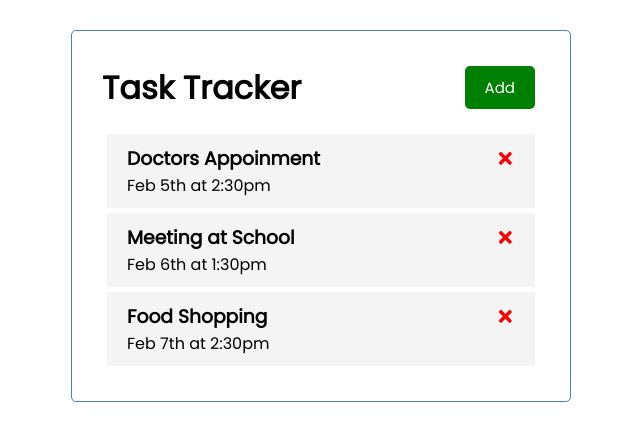
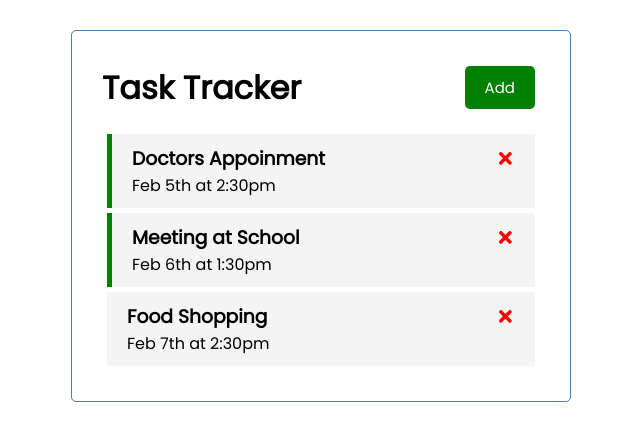
Before and after one commit to shayanshirazian/React-Task-Tracker, a React (Create React App) app: page / in a window 1280 px wide. Shown: the top 440 px of the page, without its empty margins (319-959 px from the left). Built offline with nearby package versions, Linux system fonts and the light colour scheme.

Commit message:
Toggle Reminder green border added at the left edge of tasks

```diff
--- a/src/App.tsx
+++ b/src/App.tsx
@@ -30,13 +30,24 @@
         setTasks(tasks.filter((task) => task.id !== id));
     }
 
+    //toggle Reminder
+    const toggleReminder = (id: number) => {
+        setTasks(
+            tasks.map((task) =>
+                task.id === id ? {
+                    ...task, reminder:
+                        !task.reminder
+                } : task))
+    }
+
     return (
         <div className="container">
 
             <Header/>
             {tasks.length > 0 ?
                 < Tasks tasks={tasks}
-                        onDelete={deleteTask}/>
+                        onDelete={deleteTask} onToggle={toggleReminder}
+                />
                 :
                 'No tasks found.'}
         </div>
--- a/src/components/Task.js
+++ b/src/components/Task.js
@@ -1,24 +1,21 @@
 import {FaTimes} from "react-icons/fa";
 
-const Task = ({task, onDelete}) => {
-    return (
-        <div className="task">
+const Task = ({task, onDelete, onToggle}) => {
+    return (<div className=
+                     {`task ${task.reminder ? 'reminder' : ''}`}
+                 onDoubleClick={() => onToggle(task.id)}>
         <h3>
             {task.text}
             {/*adds x icon for deleting*/}
             <FaTimes
                 style={{
-                        color: 'red',
-                        cursor: 'pointer',
+                    color: 'red', cursor: 'pointer',
                 }}
-                    onClick={() =>
-                        onDelete(task.id)
-                    }
+                onClick={() => onDelete(task.id)}
             />
         </h3>
         <p>{task.day}</p>
-        </div>
-    )
+    </div>)
 }
 
 
--- a/src/components/Tasks.js
+++ b/src/components/Tasks.js
@@ -1,16 +1,14 @@
 import Task from './Task';
 
-const Tasks = ({tasks, onDelete}) => {
-    return (
-        <>
-            {tasks.map((task) => (
-                <Task key={task.id}
-                      task={task}
-                      onDelete={() => onDelete(task.id)}
-                />
+const Tasks = ({tasks, onDelete, onToggle}) => {
+    return (<>
+        {tasks.map((task) => (<Task key={task.id}
+                                    task={task}
+                                    onDelete={() => onDelete(task.id)}
+                                    onToggle={() => onToggle(task.id)}
+            />
 
-            ))}
-        </>
-    )
+        ))}
+    </>)
 }
 export default Tasks;
```
Lines whose indentation alone changed are shown as unchanged.
